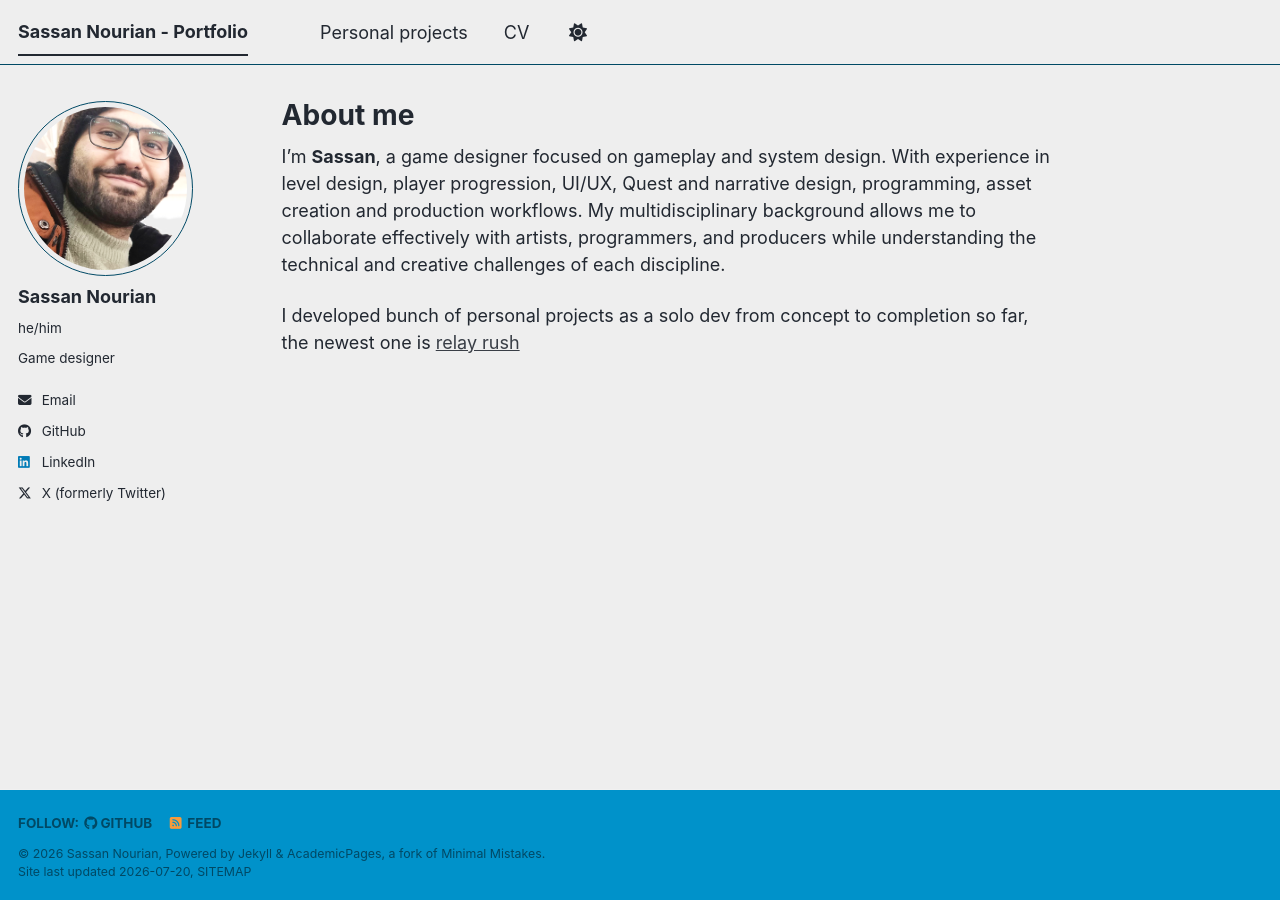
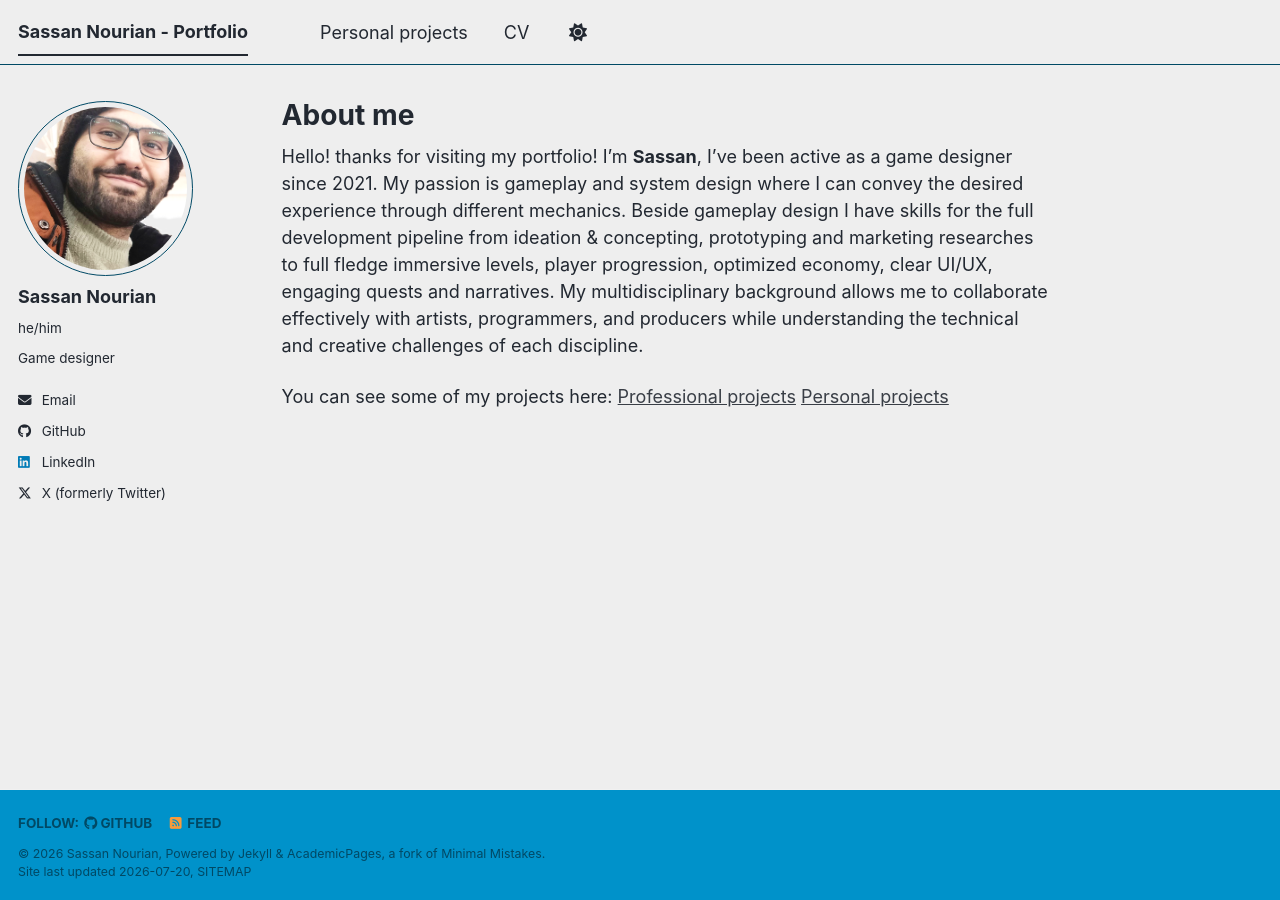
Before and after one commit to SassanTheDev/SassanTheDev.github.io, a Jekyll site: the page built from _pages/about.md, in a window 1280 px wide. Built offline with Jekyll 4.4.1, drawn with Linux system fonts in a browser that asks for light colours; a style sheet for code colours, icons or effects is not loaded.

Commit message:
fix: update about me

```diff
--- a/_pages/about.md
+++ b/_pages/about.md
@@ -7,6 +7,11 @@ redirect_from:
   - /about.html
 ---
 
-I'm **Sassan**, a game designer focused on gameplay and system design. With experience in level design, player progression, UI/UX, Quest and narrative design, programming, asset creation and production workflows. My multidisciplinary background allows me to collaborate effectively with artists, programmers, and producers while understanding the technical and creative challenges of each discipline.
+Hello! thanks for visiting my portfolio!
+I'm **Sassan**, I've been active as a game designer since 2021.
+My passion is gameplay and system design where I can convey the desired experience through different mechanics.
+Beside gameplay design I have skills for the full development pipeline from ideation & concepting, prototyping and marketing researches to full fledge immersive levels, player progression, optimized economy, clear UI/UX, engaging quests and narratives. My multidisciplinary background allows me to collaborate effectively with artists, programmers, and producers while understanding the technical and creative challenges of each discipline.
 
-I developed bunch of personal projects as a solo dev from concept to completion so far, the newest one is [relay rush](personal-projects/relay-rush)
+You can see some of my projects here:
+[Professional projects](professional-projects/)
+[Personal projects](personal-projects)
```
